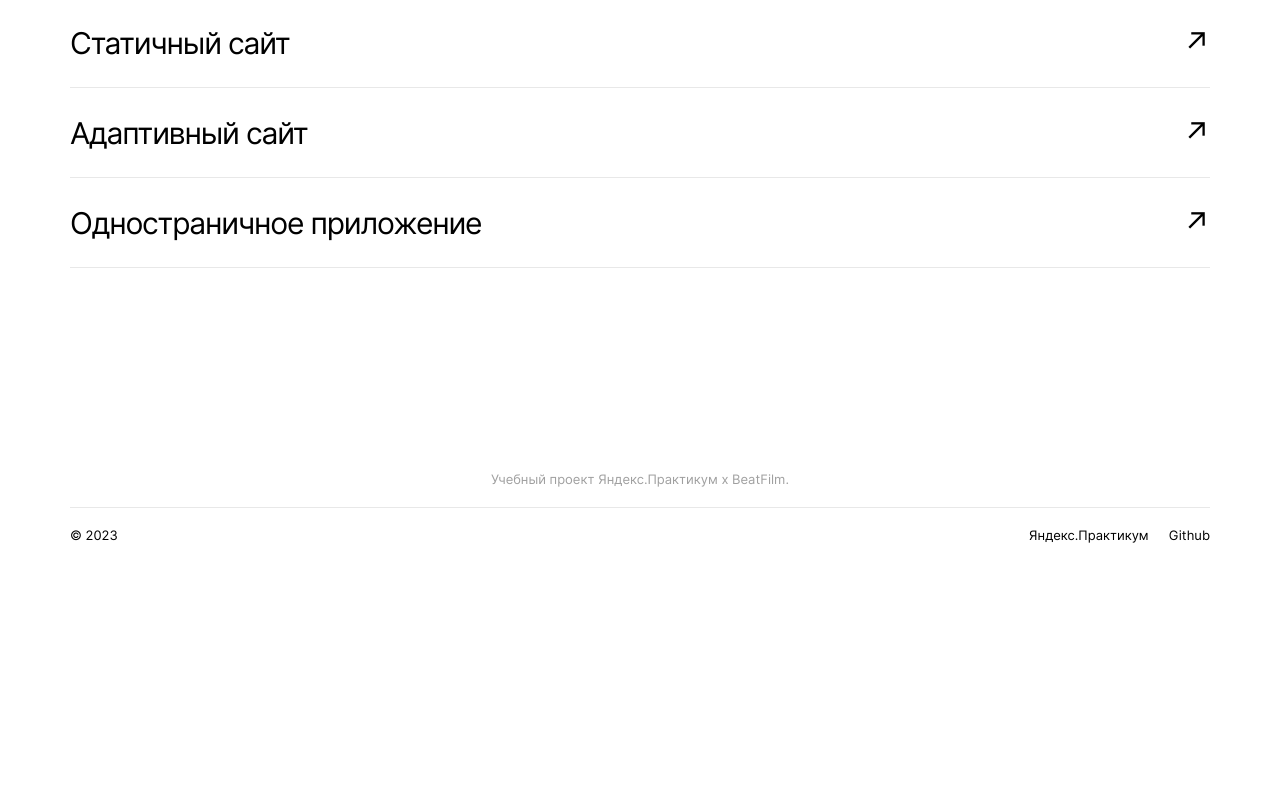
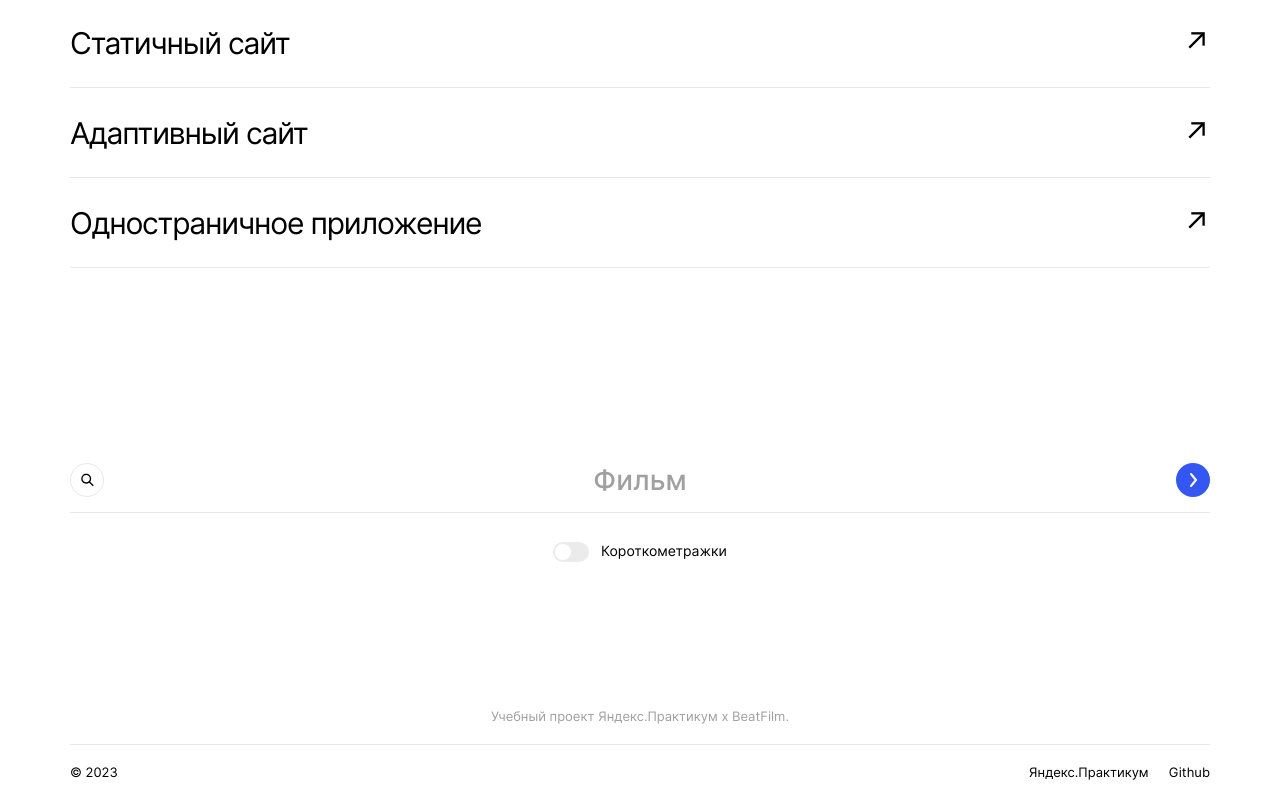
Before and after one commit to Evgeniy-Dvoeglazov/movies-explorer-frontend, a React (Create React App) app: page / in a window 1280 px wide. Shown: the part 2601-3401 px from the top of the page. Before the commit the page ends 3164 px from the top, so only its background shows below. Built offline with nearby package versions, Linux system fonts and the light colour scheme.

Commit message:
добавлен компонент с формой поиска фильма

```diff
--- a/src/components/App/App.js
+++ b/src/components/App/App.js
@@ -2,12 +2,14 @@ import './App.css';
 import Header from '../Header/Header';
 import Main from '../Main/Main';
 import Footer from '../Footer/Footer';
+import Movies from '../Movies/Movies';
 
 function App() {
   return (
     <div className="app">
       <Header />
       <Main />
+      <Movies />
       <Footer />
     </div>
   );
--- /dev/null
+++ b/src/components/FilterCheckbox/FilterCheckbox.css
@@ -0,0 +1,46 @@
+.filterCheckbox {
+  padding: 29px 0 48px;
+  display: flex;
+  justify-content: center;
+}
+
+.filterCheckbox__btn {
+  opacity: 0;
+}
+
+.filterCheckbox__label {
+  display: inline-block;
+  width: 36px;
+  height: 20px;
+  border-radius: 10px;
+  background-color: #ebebeb;
+  z-index: 0;
+  cursor: pointer;
+  position: relative;
+  transition-duration: 0.3s;
+}
+.filterCheckbox__label::after {
+  content: "";
+  height: 16px;
+  width: 16px;
+  border-radius: 8px;
+  background-color: #fff;
+  top: 2px;
+  left: 2px;
+  transition-duration: 0.3s;
+  position: absolute;
+  z-index: 1;
+}
+.filterCheckbox__label_active {
+  background-color: #2be080;
+}
+.filterCheckbox__label_active::after {
+  background-color: #f5f5f5;
+  left: 18px;
+}
+
+.filterCheckbox__description {
+  margin: 0 0 0 12px;
+  font-size: 14px;
+  line-height: 1.28;
+}
--- /dev/null
+++ b/src/components/FilterCheckbox/FilterCheckbox.js
@@ -0,0 +1,18 @@
+import './FilterCheckbox.css';
+
+function switchChackbox() {
+  document.querySelector('.filterCheckbox__label').classList.toggle('filterCheckbox__label_active');
+}
+
+function FilterCheckbox() {
+  return (
+    <div className="filterCheckbox">
+      <label className="filterCheckbox__label">
+        <input className="filterCheckbox__btn" type="checkbox" onClick={switchChackbox} />
+      </label>
+      <p className="filterCheckbox__description">Короткометражки</p>
+    </div >
+  );
+}
+
+export default FilterCheckbox;
--- a/src/components/Header/Header.js
+++ b/src/components/Header/Header.js
@@ -7,8 +7,8 @@ function Header() {
       <div className="header__container">
         <img className="header__logo" src={logo} alt="Логотип проекта" />
         <nav className="header__nav">
-          <button className="header__button">Регистрация</button>
-          <button className="header__button header__button_green">Войти</button>
+          <button className="header__button" type="button">Регистрация</button>
+          <button className="header__button header__button_green" type="button">Войти</button>
         </nav>
       </div>
     </header>
--- a/src/components/Movies/Movies.css
+++ b/src/components/Movies/Movies.css
@@ -0,0 +1,6 @@
+.movies {
+  max-width: 1280px;
+  margin: 0 auto;
+  padding: 0 70px 20px;
+  box-sizing: border-box;
+}
--- a/src/components/Movies/Movies.js
+++ b/src/components/Movies/Movies.js
@@ -0,0 +1,14 @@
+import './Movies.css';
+import SearchForm from '../SearchForm/SearchForm';
+import MoviesCardList from '../MoviesCardList/MoviesCardList';
+
+function Movies() {
+  return (
+    <main className="movies">
+      <SearchForm />
+      <MoviesCardList />
+    </main>
+  );
+}
+
+export default Movies;
--- a/src/components/MoviesCardList/MoviesCardList.js
+++ b/src/components/MoviesCardList/MoviesCardList.js
@@ -0,0 +1,11 @@
+import './MoviesCardList.css';
+
+function MoviesCardList() {
+  return (
+    <div className="moviesCardList">
+
+    </div >
+  );
+}
+
+export default MoviesCardList;
--- a/src/components/NavTab/NavTab.js
+++ b/src/components/NavTab/NavTab.js
@@ -4,7 +4,7 @@ function NavTab() {
   return (
     <section className="navTab">
       <div className="navTab__container">
-        <button className="navTab__button">Узнать больше</button>
+        <button className="navTab__button" type="button">Узнать больше</button>
       </div>
     </section >
   );
--- a/src/components/SearchForm/SearchForm.css
+++ b/src/components/SearchForm/SearchForm.css
@@ -0,0 +1,40 @@
+.searchForm__field {
+  display: flex;
+  justify-content: space-between;
+  padding: 70px 0 15px;
+  border-bottom: 1px solid #e8e8e8;
+}
+
+.searchForm__magnifier {
+  padding: 5px;
+  border: 1px solid #e8e8e8;
+  border-radius: 17px;
+}
+
+.searchForm__input {
+  text-align: center;
+  width: 880px;
+  margin: 0 46px;
+  line-height: 0;
+  padding: 0;
+  font-size: 28px;
+  font-weight: 500;
+  border: none;
+  outline: none;
+}
+
+.searchForm__input::placeholder {
+  color: #a0a0a0;
+}
+
+.searchForm__button {
+  padding: 0 17px;
+  border-radius: 40px;
+  border: none;
+  font-size: 0;
+  background-image: url('../../images/button-find.svg');
+  background-repeat: no-repeat;
+  background-position: center;
+  background-color: #3456f3;
+  cursor: pointer;
+}
--- a/src/components/SearchForm/SearchForm.js
+++ b/src/components/SearchForm/SearchForm.js
@@ -0,0 +1,18 @@
+import './SearchForm.css';
+import magnifier from '../../images/magnifier.svg'
+import FilterCheckbox from '../FilterCheckbox/FilterCheckbox';
+
+function SearchForm() {
+  return (
+    <section className="searchForm">
+      <form className="searchForm__field">
+        <img className="searchForm__magnifier" src={magnifier} alt="иконка лупы" />
+        <input className="searchForm__input" type="text" placeholder="Фильм" />
+        <button className="searchForm__button" type="submit">button</button>
+      </form>
+      <FilterCheckbox />
+    </section >
+  );
+}
+
+export default SearchForm;
```
Also changed, not shown: src/images/magnifier.svg (added).
